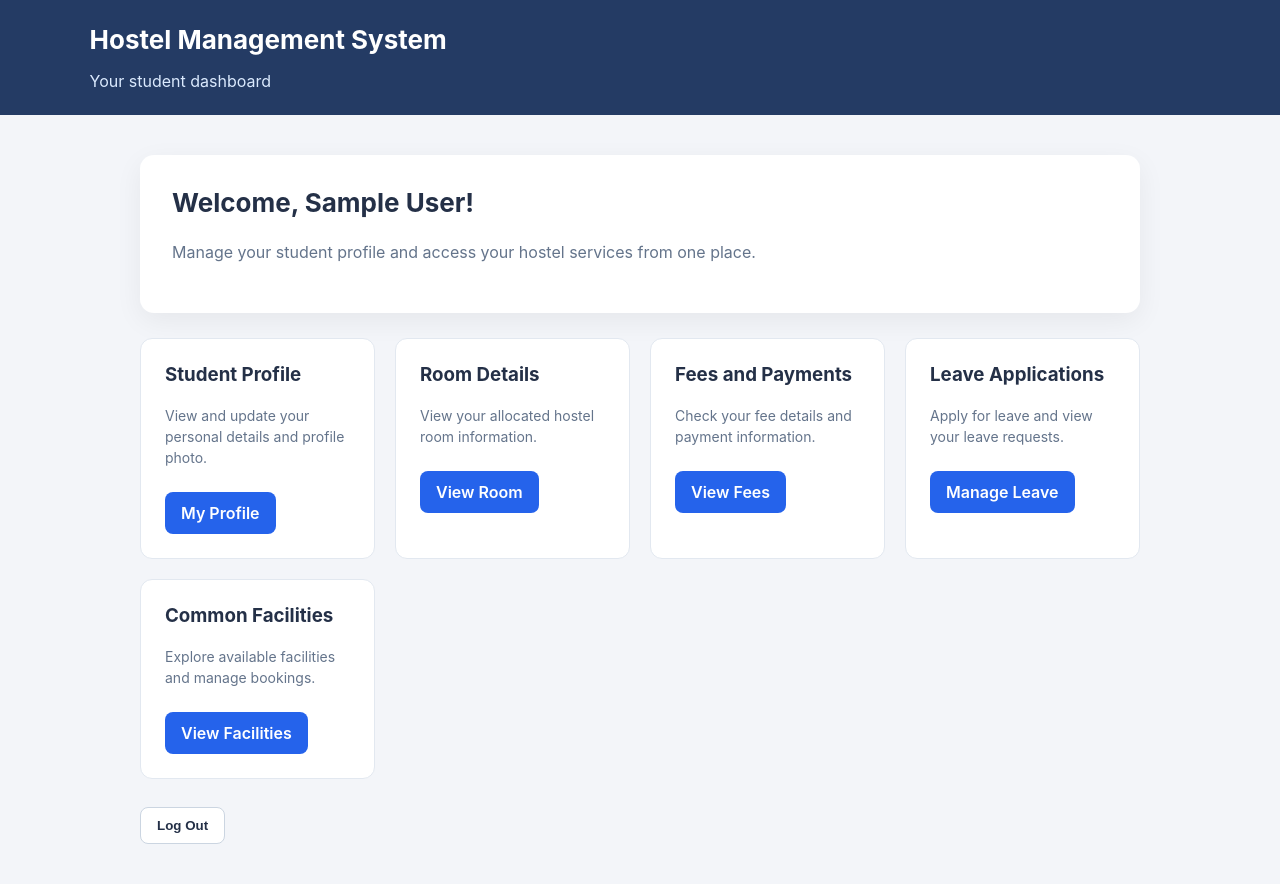
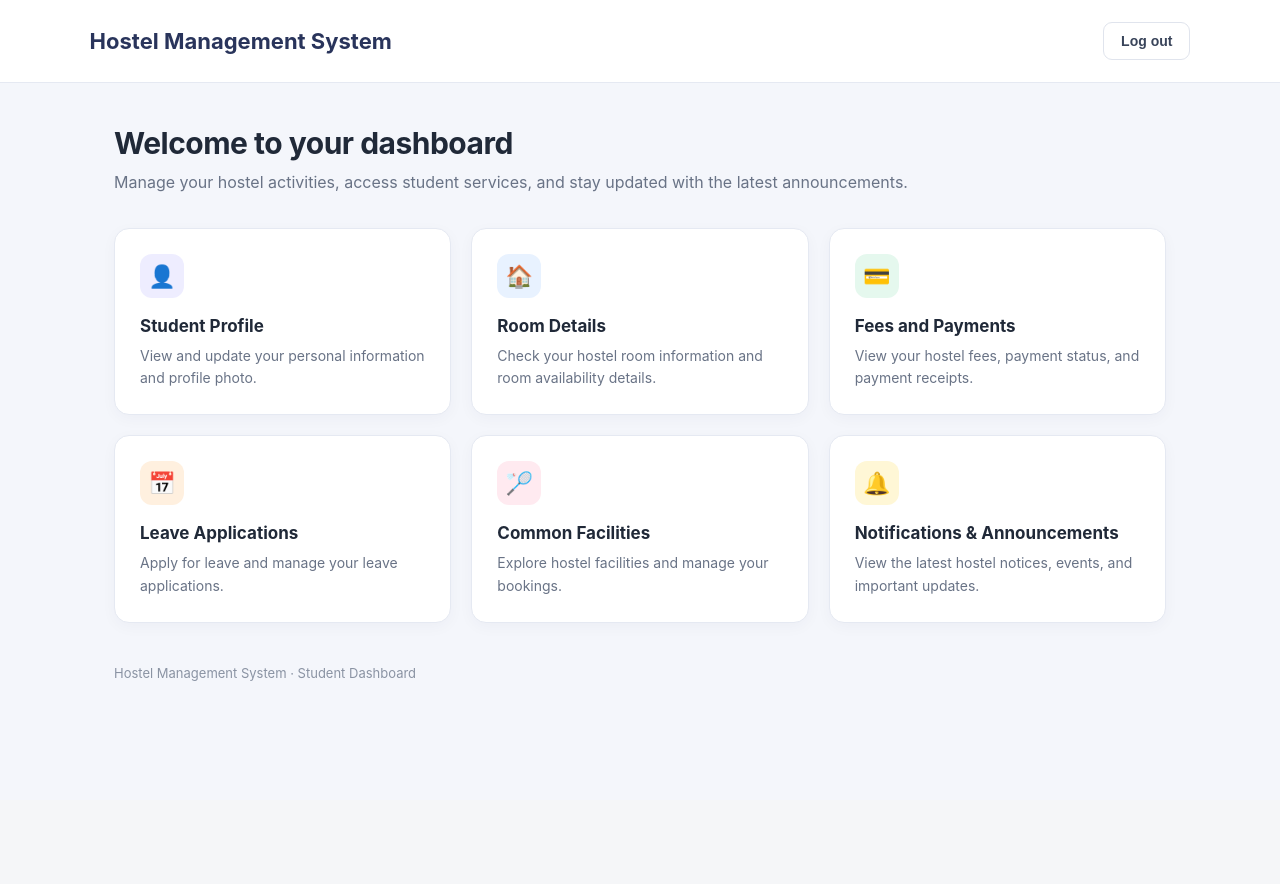
Before and after one commit to Kundan-debug/SE-Hostel_Management_System, a Flask app: page / in a window 1280 px wide. After the commit the page ends 681 px from the top, so only its background shows below. Run offline with Flask 3, Linux system fonts and the light colour scheme; the visitor is signed in with stand-in values (Sample User, id 1).

Commit message:
Add notifications and announcements

```diff
--- a/app/__init__.py
+++ b/app/__init__.py
@@ -79,6 +79,7 @@ def create_app(test_config=None):
         Room,
         CommonFacility,
         FacilityBooking,
+        Announcement,
     )
 
     @login_manager.user_loader
@@ -352,4 +353,7 @@ def create_app(test_config=None):
     from app.profile_routes import profile_bp
     app.register_blueprint(profile_bp)
 
+    from app.announcement_routes import announcement_bp
+    app.register_blueprint(announcement_bp)
+
     return app
--- a/app/templates/home.html
+++ b/app/templates/home.html
@@ -4,150 +4,252 @@
 <head>
     <meta charset="UTF-8">
     <meta name="viewport" content="width=device-width, initial-scale=1.0">
-    <title>Home | Hostel Management System</title>
+    <title>Dashboard | Hostel Management System</title>
 
     <style>
-        * { box-sizing: border-box; }
+        * {
+            box-sizing: border-box;
+        }
 
         body {
             margin: 0;
-            font-family: -apple-system, BlinkMacSystemFont, "Segoe UI", sans-serif;
-            background: #f3f5f9;
-            color: #243047;
+            font-family: -apple-system, BlinkMacSystemFont, "Segoe UI",
+                         sans-serif;
+            background: #f4f6fb;
+            color: #202938;
         }
 
         header {
-            background: #243b64;
-            color: white;
-            padding: 24px 7%;
+            background: #ffffff;
+            border-bottom: 1px solid #e5e9f2;
+            padding: 22px 7%;
+            display: flex;
+            align-items: center;
+            justify-content: space-between;
+            gap: 16px;
+            flex-wrap: wrap;
         }
 
-        header h1 { margin: 0; font-size: 26px; }
-        header p { color: #dbeafe; margin-bottom: 0; }
-
-        main {
-            width: min(1000px, 92%);
-            margin: 40px auto;
+        .brand {
+            margin: 0;
+            font-size: 22px;
+            font-weight: 750;
+            color: #29345b;
         }
 
-        .welcome {
-            background: white;
-            padding: 32px;
-            border-radius: 14px;
-            box-shadow: 0 8px 28px rgba(0, 0, 0, .06);
-        }
-
-        .welcome h2 { margin-top: 0; font-size: 26px; }
-        .welcome p { color: #64748b; line-height: 1.6; }
-
-        .cards {
-            display: grid;
-            grid-template-columns: repeat(auto-fit, minmax(220px, 1fr));
-            gap: 20px;
-            margin-top: 25px;
-        }
-
-        .card {
-            background: white;
-            border: 1px solid #e2e8f0;
-            border-radius: 12px;
-            padding: 24px;
-        }
-
-        .card h3 { margin-top: 0; }
-        .card p { color: #64748b; font-size: 14px; line-height: 1.5; }
-
-        a.button {
-            display: inline-block;
-            margin-top: 10px;
-            padding: 11px 16px;
-            border-radius: 8px;
-            background: #2563eb;
-            color: white;
-            text-decoration: none;
-            font-weight: 600;
-        }
-
-        a.button:hover { background: #1d4ed8; }
-
-        .logout { margin-top: 28px; }
-
-        .logout button {
-            border: 1px solid #cbd5e1;
-            border-radius: 8px;
-            padding: 10px 16px;
-            background: white;
-            color: #243047;
+        .logout-button {
+            border: 1px solid #e0e4ed;
+            background: #ffffff;
+            color: #39445a;
+            padding: 10px 17px;
+            border-radius: 9px;
+            font-size: 14px;
             font-weight: 600;
             cursor: pointer;
         }
 
-        @media (max-width: 600px) {
-            .welcome { padding: 22px; }
+        .logout-button:hover {
+            background: #f4f6fb;
+        }
+
+        main {
+            max-width: 1100px;
+            margin: 42px auto;
+            padding: 0 24px;
+        }
+
+        .welcome {
+            margin-bottom: 32px;
+        }
+
+        .welcome h2 {
+            font-size: 30px;
+            margin: 0 0 9px;
+            letter-spacing: -0.5px;
+        }
+
+        .welcome p {
+            color: #697386;
+            margin: 0;
+            font-size: 16px;
+            line-height: 1.6;
+        }
+
+        .dashboard-grid {
+            display: grid;
+            grid-template-columns: repeat(3, minmax(0, 1fr));
+            gap: 20px;
+        }
+
+        .card {
+            display: block;
+            text-decoration: none;
+            color: inherit;
+            background: #ffffff;
+            border: 1px solid #e5e9f2;
+            border-radius: 15px;
+            padding: 25px;
+            min-height: 185px;
+            box-shadow: 0 4px 15px rgba(25, 40, 80, 0.035);
+            transition: transform 0.18s ease,
+                        box-shadow 0.18s ease,
+                        border-color 0.18s ease;
+        }
+
+        .card:hover {
+            transform: translateY(-3px);
+            border-color: #c9d0f5;
+            box-shadow: 0 10px 25px rgba(25, 40, 80, 0.08);
+        }
+
+        .card-icon {
+            display: inline-flex;
+            align-items: center;
+            justify-content: center;
+            width: 44px;
+            height: 44px;
+            border-radius: 12px;
+            margin-bottom: 18px;
+            font-size: 22px;
+        }
+
+        .purple {
+            background: #eeedff;
+        }
+
+        .blue {
+            background: #e8f2ff;
+        }
+
+        .green {
+            background: #e5f8ee;
+        }
+
+        .orange {
+            background: #fff0df;
+        }
+
+        .pink {
+            background: #ffeaf0;
+        }
+
+        .yellow {
+            background: #fff7d6;
+        }
+
+        .card h3 {
+            margin: 0 0 9px;
+            font-size: 17px;
+            font-weight: 700;
+        }
+
+        .card p {
+            margin: 0;
+            color: #697386;
+            font-size: 14px;
+            line-height: 1.6;
+        }
+
+        footer {
+            max-width: 1100px;
+            margin: 38px auto 24px;
+            padding: 0 24px;
+            color: #8a93a3;
+            font-size: 13px;
+        }
+
+        @media (max-width: 850px) {
+            .dashboard-grid {
+                grid-template-columns: repeat(2, minmax(0, 1fr));
+            }
+        }
+
+        @media (max-width: 540px) {
+            header {
+                padding: 18px 20px;
+            }
+
+            main {
+                margin-top: 30px;
+                padding: 0 18px;
+            }
+
+            .welcome h2 {
+                font-size: 25px;
+            }
+
+            .dashboard-grid {
+                grid-template-columns: 1fr;
+            }
+
+            .card {
+                min-height: auto;
+            }
         }
     </style>
 </head>
 
 <body>
     <header>
-    <h1>Hostel Management System</h1>
-    <p>Your student dashboard</p>
+        <h1 class="brand">Hostel Management System</h1>
+
+        <form action="{{ url_for('logout') }}" method="POST">
+            <button type="submit" class="logout-button">Log out</button>
+        </form>
     </header>
 
     <main>
         <section class="welcome">
-        <h2>Welcome, {{ current_user.full_name }}!</h2>
+            <h2>Welcome to your dashboard</h2>
             <p>
-            Manage your student profile and access your hostel services
-            from one place.
+                Manage your hostel activities, access student services,
+                and stay updated with the latest announcements.
             </p>
         </section>
 
-    <section class="cards">
-        <article class="card">
+        <section class="dashboard-grid">
+
+            <a href="{{ url_for('profile.view_profile') }}" class="card">
+                <div class="card-icon purple">👤</div>
                 <h3>Student Profile</h3>
-            <p>View and update your personal details and profile photo.</p>
-            <a class="button" href="{{ url_for('profile.view_profile') }}">
-                My Profile
+                <p>View and update your personal information and profile photo.</p>
             </a>
-        </article>
 
-        <article class="card">
+            <a href="{{ url_for('room.room_details') }}" class="card">
+                <div class="card-icon blue">🏠</div>
                 <h3>Room Details</h3>
-            <p>View your allocated hostel room information.</p>
-            <a class="button" href="{{ url_for('room.room_details') }}">
-                View Room
+                <p>Check your hostel room information and room availability details.</p>
             </a>
-        </article>
 
-        <article class="card">
+            <a href="{{ url_for('fees.manage_fees') }}" class="card">
+                <div class="card-icon green">💳</div>
                 <h3>Fees and Payments</h3>
-            <p>Check your fee details and payment information.</p>
-            <a class="button" href="{{ url_for('fees.manage_fees') }}">
-                View Fees
+                <p>View your hostel fees, payment status, and payment receipts.</p>
             </a>
-        </article>
 
-        <article class="card">
+            <a href="{{ url_for('leave.apply_leave') }}" class="card">
+                <div class="card-icon orange">📅</div>
                 <h3>Leave Applications</h3>
-            <p>Apply for leave and view your leave requests.</p>
-            <a class="button" href="{{ url_for('leave.apply_leave') }}">
-                Manage Leave
+                <p>Apply for leave and manage your leave applications.</p>
             </a>
-        </article>
 
-        <article class="card">
+            <a href="{{ url_for('facility.facility_booking_page') }}" class="card">
+                <div class="card-icon pink">🏸</div>
                 <h3>Common Facilities</h3>
-            <p>Explore available facilities and manage bookings.</p>
-            <a class="button" href="{{ url_for('facility.facility_booking_page') }}">
-                View Facilities
+                <p>Explore hostel facilities and manage your bookings.</p>
             </a>
-        </article>
+
+            <a href="{{ url_for('announcement.view_announcements') }}" class="card">
+                <div class="card-icon yellow">🔔</div>
+                <h3>Notifications &amp; Announcements</h3>
+                <p>View the latest hostel notices, events, and important updates.</p>
+            </a>
+
         </section>
+    </main>
 
-    <form class="logout" action="{{ url_for('logout') }}" method="post">
-        <button type="submit">Log Out</button>
-    </form>
-</main>
+    <footer>
+        Hostel Management System · Student Dashboard
+    </footer>
 </body>
 </html>
```
Also changed, not shown: app/announcement_routes.py (added, +38 -0 lines), app/models.py (+18 -0 lines), app/templates/announcements.html (added, +160 -0 lines), app/templates/apply_leave.html (+7 -2 lines), tests/test_app.py (+85 -0 lines). Lines whose indentation alone changed are shown as unchanged.
